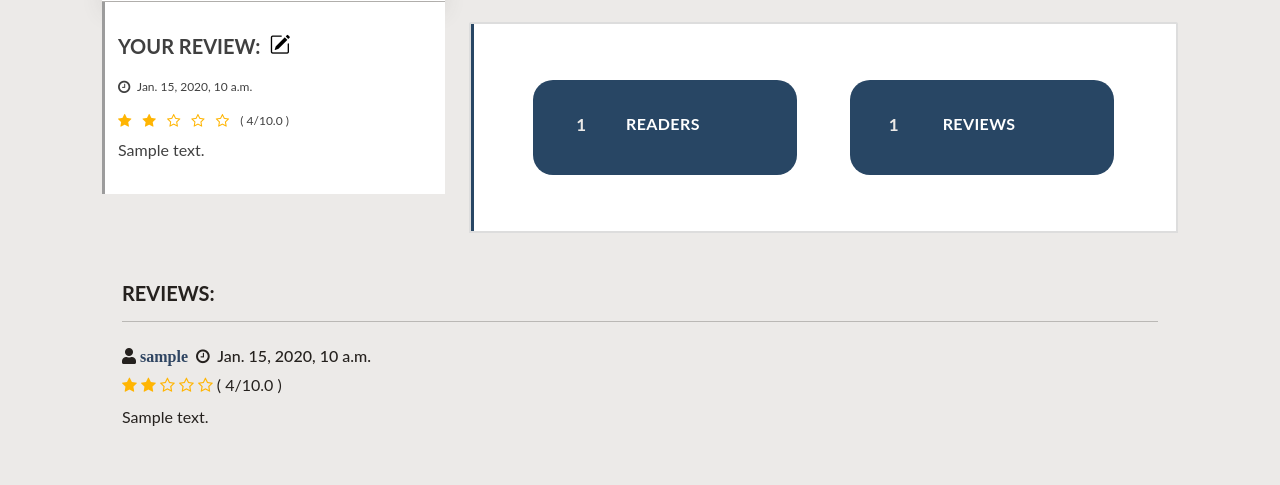
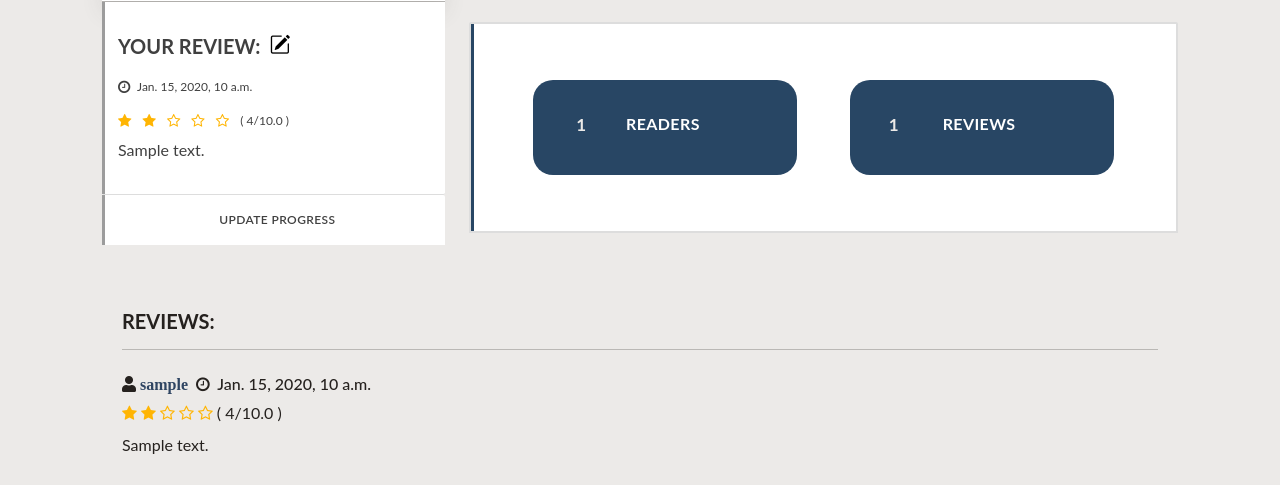
Before and after one commit to rahafv/The-Ordinaries, a Django app: template bookclub/templates/book_details.html in a window 1280 px wide. Shown: the part 486-971 px from the top of the page. Run offline with Django 3.2, Linux system fonts and the light colour scheme; the template is opened without the code that fills it: most values are stand-ins (such as "Sample title", 1, 10 or a date in 2020); grey boxes marked "Sample" are stand-in pictures; some libraries are stand-ins or nearby versions.

Commit message:
Move rview and progress as collapse items

```diff
--- a/bookclub/templates/book_details.html
+++ b/bookclub/templates/book_details.html
@@ -41,30 +41,9 @@
                 <hr class="m-0"/>
                 <nav class="list-group list-group-flush">
                   {% if not rating %}
-                  <div class="list-group-item button" style="text-align: center;">
-                    <form action="{% url 'add_review' book.id %}" method="post" class = "text-black">
-                      {% csrf_token %}
-                      <h5 class = " mt-2 mb-3" style="font-size: 16px;">How do you rate this book?
-
-                        <div class="justify-content-center">
-                          <div class="rate mb-2 mt-2">
-                            <input class="rate" type="radio" name="rating" id="rating10" value="5" /><label for="rating10" title="5"></label>
-                            <input type="radio" name="rating" id="rating9" value="4.5" /><label for="rating9" title="4.5" class="half"></label>
-                            <input type="radio" name="rating" id="rating8" value="4" /><label for="rating8" title="4"></label>
-                            <input type="radio" name="rating" id="rating7" value="3.5" /><label for="rating7" title="3.5" class="half"></label>
-                            <input type="radio" name="rating" id="rating6" value="3" /><label for="rating6" title="3"></label>
-                            <input type="radio" name="rating" id="rating5" value="2.5" /><label for="rating5" title="2.5" class="half"></label>
-                            <input type="radio" name="rating" id="rating4" value="2" /><label for="rating4" title="2"></label>
-                            <input type="radio" name="rating" id="rating3" value="1.5" /><label for="rating3" title="1.5" class="half"></label>
-                            <input type="radio" name="rating" id="rating2" value="1" /><label for="rating2" title="1"></label>
-                            <input type="radio" name="rating" id="rating1" value="0.5" /><label for="rating1" title="0.5" class="half"></label>
-                          </div>
-                          <textarea name="review" rows="4" class="form-control mx-2 ps-3 mb-3"style = "max-width: 330px" placeholder="Write your review"></textarea>
-                          <input type="submit" value="Submit Review" class="btn btn-dark mb-3">
-                        </div>
-                      </h5>
-                    </form>
-                  </div>
+                    <a class="list-group-item button" data-bs-toggle="collapse" data-bs-target="#leave-review" aria-expanded="false" aria-controls="leave-review" style="text-align: center;">
+                      <span class = "d-inline-block font-weight-medium text-uppercase ms-2">Leave your review</span>
+                    </a>
                   {%else%}
                   <div class="list-group-item button" style="font-weight: 400;text-transform:none; letter-spacing: 0px;">
                     <div class='reviews-heading mt-3'>
@@ -92,7 +71,51 @@
                     </div>
                   </div>
                   {% endif %}
+
+                  <a class="list-group-item button" data-bs-toggle="collapse" data-bs-target="#update-progress" aria-expanded="false" aria-controls="leave-review" style="text-align: center;">
+                    <span class = "d-inline-block font-weight-medium text-uppercase ms-2">
+                      Update Progress
+                    </span>
+                  </a>
                 </nav>
+                <div class="collapse" id="leave-review">
+                  <div class="card card-body mb-3 pb-0">
+                    <form action="{% url 'add_review' book.id %}" method="post" class = "text-black">
+                      {% csrf_token %}
+                      <h5 class = "mt-2 mb-3" style="font-size: 16px;">&emsp; How do you rate this book?
+
+                        <div class="justify-content-center">
+                          <div class="rate mb-2 mt-2 ms-2">
+                            <input class="rate" type="radio" name="rating" id="rating10" value="5" /><label for="rating10" title="5"></label>
+                            <input type="radio" name="rating" id="rating9" value="4.5" /><label for="rating9" title="4.5" class="half"></label>
+                            <input type="radio" name="rating" id="rating8" value="4" /><label for="rating8" title="4"></label>
+                            <input type="radio" name="rating" id="rating7" value="3.5" /><label for="rating7" title="3.5" class="half"></label>
+                            <input type="radio" name="rating" id="rating6" value="3" /><label for="rating6" title="3"></label>
+                            <input type="radio" name="rating" id="rating5" value="2.5" /><label for="rating5" title="2.5" class="half"></label>
+                            <input type="radio" name="rating" id="rating4" value="2" /><label for="rating4" title="2"></label>
+                            <input type="radio" name="rating" id="rating3" value="1.5" /><label for="rating3" title="1.5" class="half"></label>
+                            <input type="radio" name="rating" id="rating2" value="1" /><label for="rating2" title="1"></label>
+                            <input type="radio" name="rating" id="rating1" value="0.5" /><label for="rating1" title="0.5" class="half"></label>
+                          </div>
+                          <textarea name="review" rows="4" class="form-control mx-2 ps-3 mb-3"style = "max-width: 330px" placeholder="Write your review"></textarea>
+                          <input type="submit" value="Submit Review" class="btn btn-dark mb-3">
+                        </div>
+                      </h5>
+                    </form>
+                  </div>
+                </div>
+                <div class="collapse" id="update-progress">
+                 <div class="card card-body mb-3 pb-0">
+                  <form action="{% url 'book_details' book.id %}" method="post" class = "text-black">
+                    {% csrf_token %}
+                    <h5 class = "mt-2 mb-3 ms-2" style="font-size: 16px;"> Progress
+                    </h5>
+                    <textarea name="progress-comment" rows="4" class="form-control mx-2 ps-3 mb-3 mt-3"style = "max-width: 330px" required="false" placeholder="How's the book?"></textarea>
+                    <input type="submit" value="Update Progress" class="btn btn-dark mb-3">
+
+                  </form>
+                 </div>
+                </div>
               </div>
             </div>
         </div>
```
